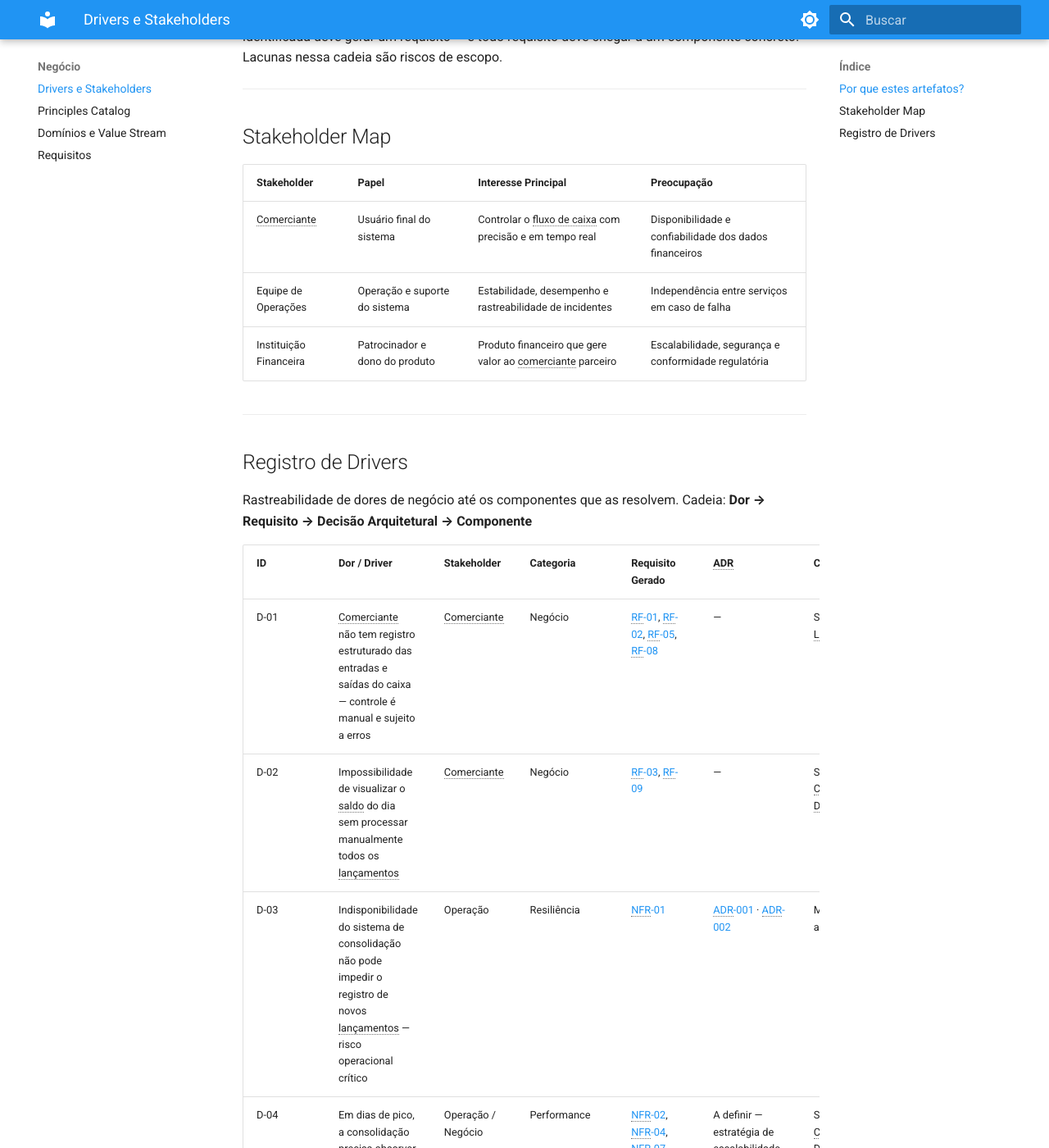
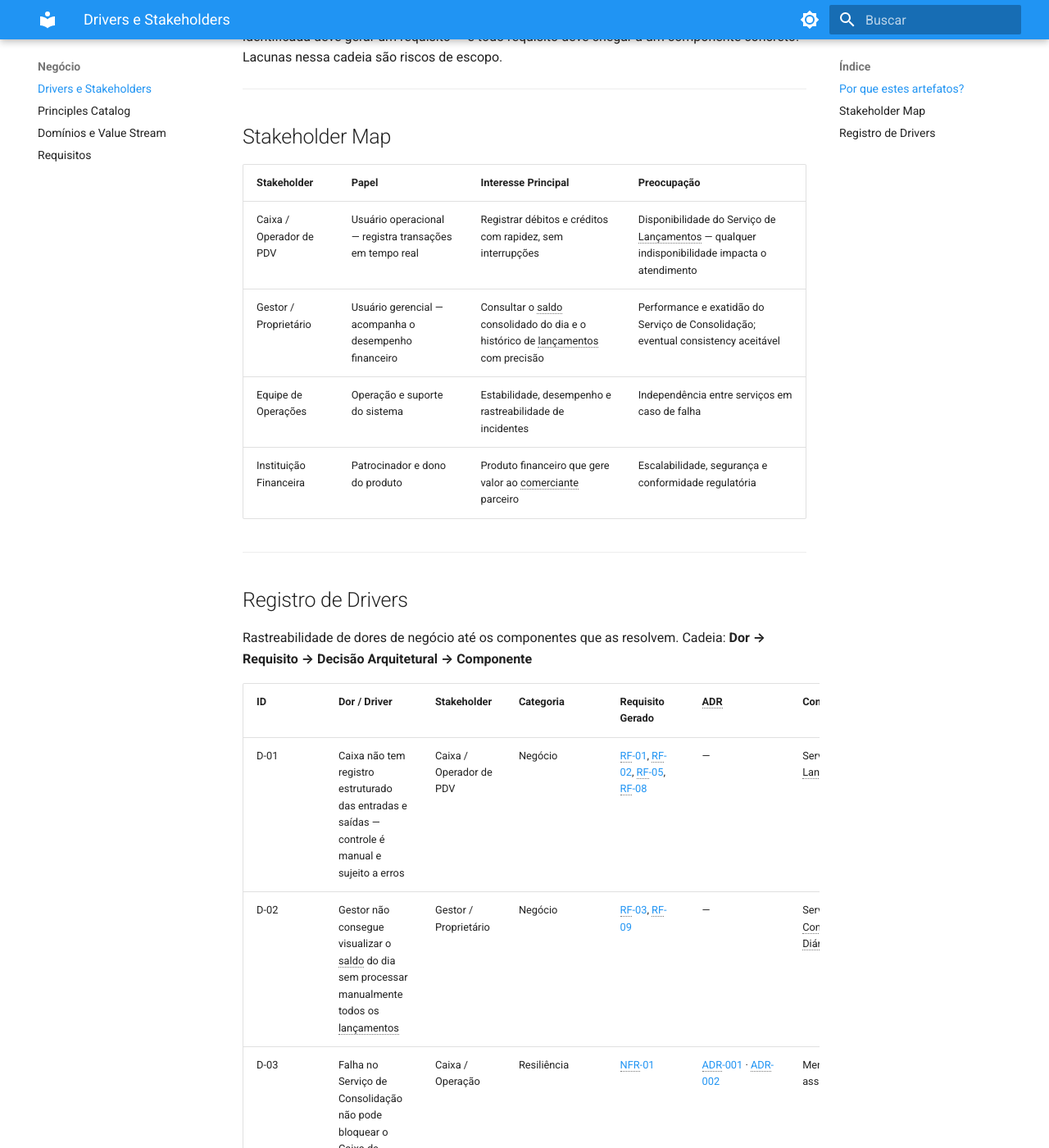
Before and after one commit to gsperim/account-engine-lab, an MkDocs documentation site: the page built from docs/negocio/drivers.md, in a window 1280 px wide and 1400 px high, scrolled down 811 px. Shown: the whole window at 82% size. Built offline with MkDocs 1.6.1 and Material for MkDocs 9.7.7, drawn with Linux system fonts in a browser that asks for light colours; some of the changed text lies outside the part shown.

Commit message:
docs(negocio): dividir stakeholder Comerciante em Caixa e Gestor
O papel "Comerciante" esconde dois perfis com jornadas e preocupações
distintas que justificam a separação dos dois serviços:

  Caixa / Operador de PDV
    → registra transações em tempo real via Serviço de Lançamentos
    → preocupação: disponibilidade (NFR-01) — não pode parar durante atendimento

  Gestor / Proprietário
    → consulta saldo consolidado via Serviço de Consolidação Diária
    → preocupação: performance e precisão (NFR-02) — eventual consistency aceitável

Drivers atualizados: D-01 a D-06 agora referenciam o stakeholder correto,
tornando explícito que o desacoplamento dos serviços serve personas diferentes
com tolerâncias de falha distintas — não é apenas uma escolha técnica.

Co-Authored-By: Claude Sonnet 4.6 <noreply@anthropic.com>

```diff
--- a/docs/negocio/drivers.md
+++ b/docs/negocio/drivers.md
@@ -30,7 +30,8 @@ A cadeia *Dor → Requisito → Decisão Arquitetural → Componente* serve a um
 
 | Stakeholder | Papel | Interesse Principal | Preocupação |
 |-------------|-------|--------------------|-----------  |
-| Comerciante | Usuário final do sistema | Controlar o fluxo de caixa com precisão e em tempo real | Disponibilidade e confiabilidade dos dados financeiros |
+| Caixa / Operador de PDV | Usuário operacional — registra transações em tempo real | Registrar débitos e créditos com rapidez, sem interrupções | Disponibilidade do Serviço de Lançamentos — qualquer indisponibilidade impacta o atendimento |
+| Gestor / Proprietário | Usuário gerencial — acompanha o desempenho financeiro | Consultar o saldo consolidado do dia e o histórico de lançamentos com precisão | Performance e exatidão do Serviço de Consolidação; eventual consistency aceitável |
 | Equipe de Operações | Operação e suporte do sistema | Estabilidade, desempenho e rastreabilidade de incidentes | Independência entre serviços em caso de falha |
 | Instituição Financeira | Patrocinador e dono do produto | Produto financeiro que gere valor ao comerciante parceiro | Escalabilidade, segurança e conformidade regulatória |
 
@@ -43,12 +44,12 @@ Cadeia: **Dor → Requisito → Decisão Arquitetural → Componente**
 
 | ID | Dor / Driver | Stakeholder | Categoria | Requisito Gerado | ADR | Componente |
 |----|-------------|-------------|-----------|-----------------|-----|------------|
-| <span id="d-01"></span>D-01 | Comerciante não tem registro estruturado das entradas e saídas do caixa — controle é manual e sujeito a erros | Comerciante | Negócio | [RF-01](requisitos.md#rf-01), [RF-02](requisitos.md#rf-02), [RF-05](requisitos.md#rf-05), [RF-08](requisitos.md#rf-08) | — | Serviço de Lançamentos |
-| <span id="d-02"></span>D-02 | Impossibilidade de visualizar o saldo do dia sem processar manualmente todos os lançamentos | Comerciante | Negócio | [RF-03](requisitos.md#rf-03), [RF-09](requisitos.md#rf-09) | — | Serviço de Consolidação Diária |
-| <span id="d-03"></span>D-03 | Indisponibilidade do sistema de consolidação não pode impedir o registro de novos lançamentos — risco operacional crítico | Operação | Resiliência | [NFR-01](requisitos.md#nfr-01) | [ADR-001](adr/ADR-001-padrao-arquitetural.md) · [ADR-002](adr/ADR-002-message-broker.md) | Mensageria assíncrona |
-| <span id="d-04"></span>D-04 | Em dias de pico, a consolidação precisa absorver 50 requisições por segundo com no máximo 5% de perda | Operação / Negócio | Performance | [NFR-02](requisitos.md#nfr-02), [NFR-04](requisitos.md#nfr-04), [NFR-07](requisitos.md#nfr-07) | A definir — estratégia de escalabilidade | Serviço de Consolidação Diária + Cache |
-| <span id="d-05"></span>D-05 | Lançamentos financeiros não podem ser perdidos mesmo em cenários de falha parcial do sistema | Operação | Confiabilidade | [NFR-03](requisitos.md#nfr-03), [RF-06](requisitos.md#rf-06) | [ADR-003](adr/ADR-003-outbox-pattern.md) | Mensageria + persistência |
-| <span id="d-06"></span>🔹 D-06 | Operações financeiras precisam de rastreabilidade completa para auditoria e conformidade regulatória | Institucional / Operação | Compliance | [NFR-09](requisitos.md#nfr-09) | A definir — estratégia de auditoria | Serviço de Lançamentos + Serviço de Consolidação Diária |
+| <span id="d-01"></span>D-01 | Caixa não tem registro estruturado das entradas e saídas — controle é manual e sujeito a erros | Caixa / Operador de PDV | Negócio | [RF-01](requisitos.md#rf-01), [RF-02](requisitos.md#rf-02), [RF-05](requisitos.md#rf-05), [RF-08](requisitos.md#rf-08) | — | Serviço de Lançamentos |
+| <span id="d-02"></span>D-02 | Gestor não consegue visualizar o saldo do dia sem processar manualmente todos os lançamentos | Gestor / Proprietário | Negócio | [RF-03](requisitos.md#rf-03), [RF-09](requisitos.md#rf-09) | — | Serviço de Consolidação Diária |
+| <span id="d-03"></span>D-03 | Falha no Serviço de Consolidação não pode bloquear o Caixa de registrar novos lançamentos — risco operacional crítico | Caixa / Operação | Resiliência | [NFR-01](requisitos.md#nfr-01) | [ADR-001](adr/ADR-001-padrao-arquitetural.md) · [ADR-002](adr/ADR-002-message-broker.md) | Mensageria assíncrona |
+| <span id="d-04"></span>D-04 | Em dias de pico, o Gestor consulta o saldo com frequência alta — a consolidação precisa absorver 50 req/s com no máximo 5% de perda | Gestor / Operação | Performance | [NFR-02](requisitos.md#nfr-02), [NFR-04](requisitos.md#nfr-04), [NFR-07](requisitos.md#nfr-07) | A definir — estratégia de escalabilidade | Serviço de Consolidação Diária + Cache |
+| <span id="d-05"></span>D-05 | Lançamentos registrados pelo Caixa não podem ser perdidos mesmo em cenários de falha parcial do sistema | Caixa / Operação | Confiabilidade | [NFR-03](requisitos.md#nfr-03), [RF-06](requisitos.md#rf-06) | [ADR-003](adr/ADR-003-outbox-pattern.md) | Mensageria + persistência |
+| <span id="d-06"></span>🔹 D-06 | Operações financeiras registradas pelo Caixa e consultadas pelo Gestor precisam de rastreabilidade completa para auditoria e conformidade regulatória | Gestor / Institucional | Compliance | [NFR-09](requisitos.md#nfr-09) | A definir — estratégia de auditoria | Serviço de Lançamentos + Serviço de Consolidação Diária |
 | <span id="d-07"></span>🔹 D-07 | Em cenário de falha catastrófica da Consolidação, o estado deve ser recuperável sem acesso direto ao banco do Lançamentos | Operação | Resiliência | [NFR-10](requisitos.md#nfr-10), [RF-07](requisitos.md#rf-07) | A definir — estratégia de recovery | Serviço de Lançamentos |
 | <span id="d-08"></span>🔹 D-08 | Dados pessoais e financeiros dos comerciantes estão sujeitos à LGPD e exigem conformidade com retenção e direito de exclusão | Institucional | Compliance | [C-04](requisitos.md#c-04) | A definir — estratégia de dados e privacidade | Serviços de Lançamentos + Consolidação Diária |
 | <span id="d-09"></span>🔹 D-09 | Ausência de rastreabilidade de linhagem de dados impede análises futuras de tendências financeiras e auditoria de fluxo — a arquitetura orientada a eventos é analytics-ready por design, mas o pipeline precisa ser planejado | Institucional / Negócio | Dados / Analytics | A definir — estratégia de analytics e catálogo de dados | A definir — pipeline CDC → Data Warehouse + OpenMetadata | Outbox + Message Broker (ponto de tap natural para o pipeline) |
```
